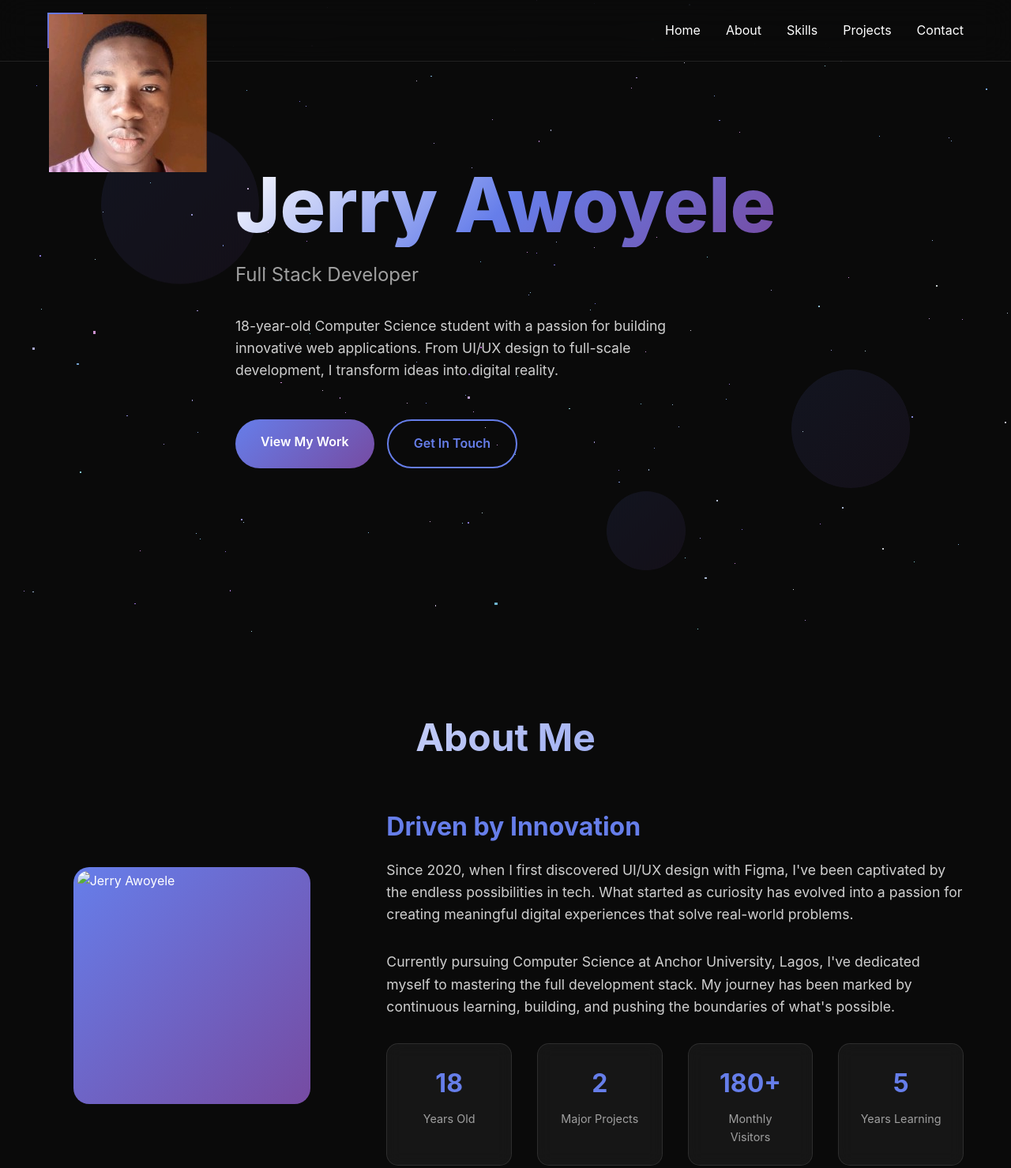
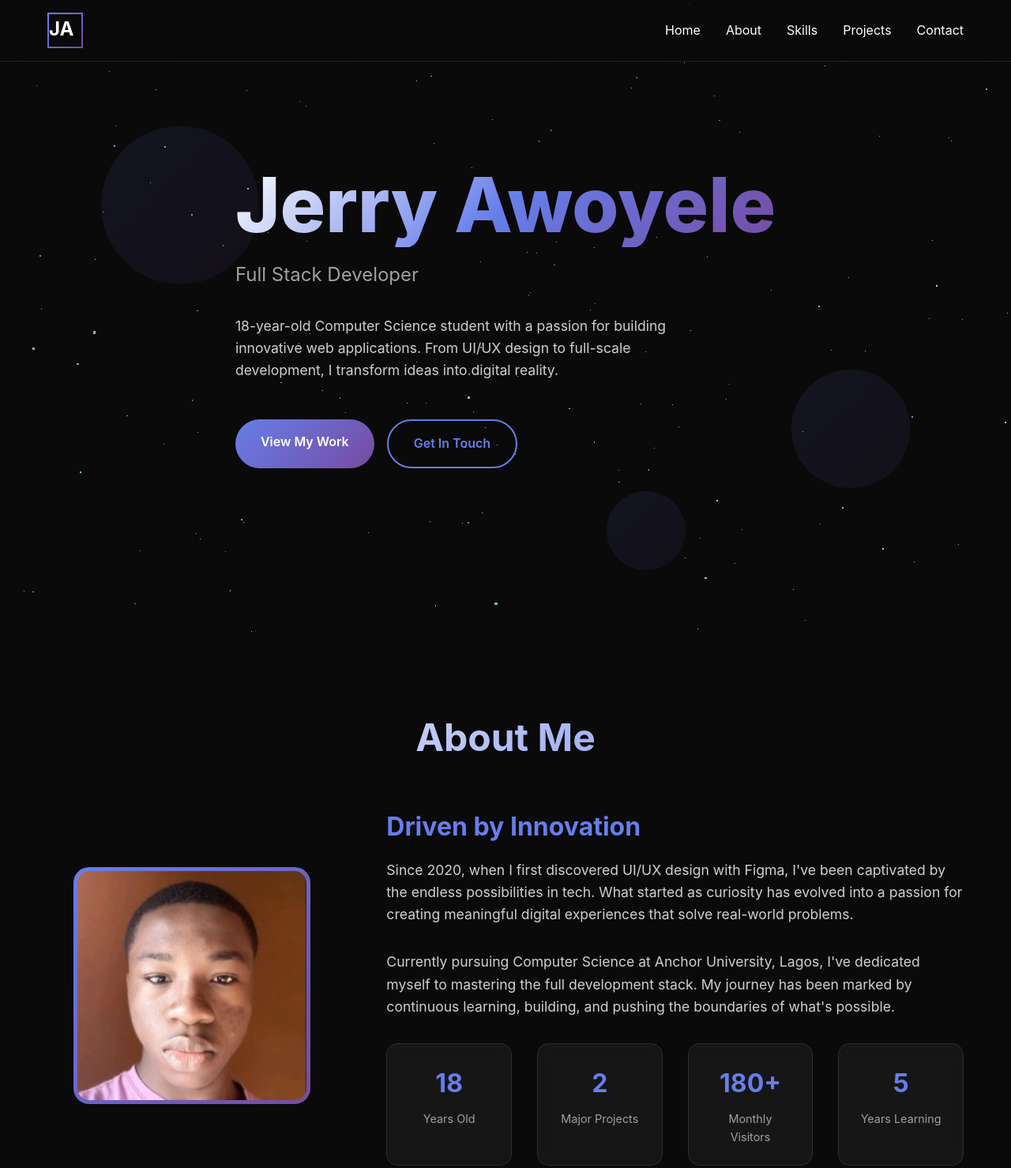
Before and after one commit to jerryawoyele/portfolio, a plain HTML site: page index.html in a window 1280 px wide. Shown: the top 1479 px of the page at 79% size. Drawn offline with nearby package versions, Linux system fonts and the light colour scheme; animation ran at ten frames a second.

Commit message:
Updated index.html to update the pictures

```diff
--- a/index.html
+++ b/index.html
@@ -552,7 +552,7 @@
     <nav>
         <div class="container">
             <div class="logo">
-                <img src="pic.jpeg" alt="Jerry Awoyele">
+                <h1>JA</h1>
             </div>
             <ul class="nav-links">
                 <li><a href="#home">Home</a></li>
@@ -594,7 +594,7 @@
             <h2 class="section-title">About Me</h2>
             <div class="about-grid">
                 <div class="about-image">
-                    <img src="pic.jeg" alt="Jerry Awoyele">
+                    <img src="pic.jpeg" alt="Jerry Awoyele">
                 </div>
                 <div class="about-content">
                     <h3>Driven by Innovation</h3>
```
